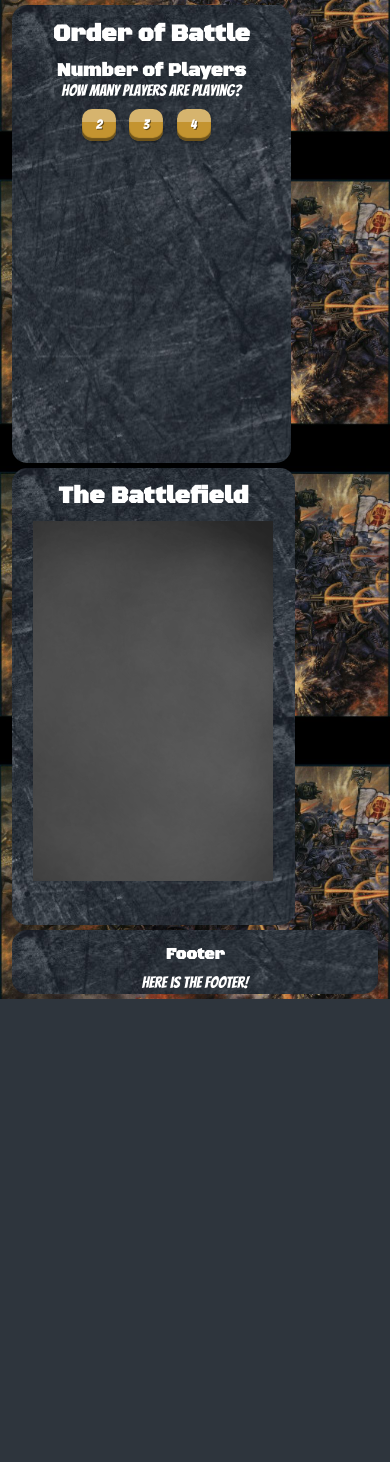
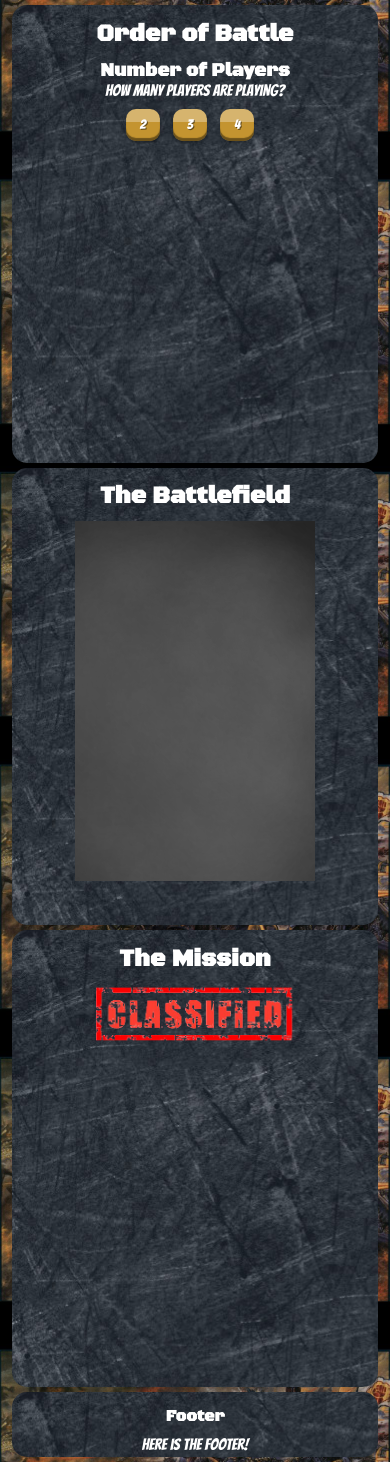
Before and after one commit to grumpusbumpus/40K-Battle-Generator, a PHP site: page / in a window 390 px wide. Shown: the part 137-1599 px from the top of the page. Before the commit the page ends 1136 px from the top, so only its background shows below. Run offline with PHP 8.4, Linux system fonts and the light colour scheme.

Commit message:
Starting work on logic flow
+-added "shrink battlefield" function to adjust canvas size
+-added functionality for displaying mission rules
+-adjusted process flow functions
+-changed CSS to correct improper responsive design behavior

```diff
--- a/40k/index.php
+++ b/40k/index.php
@@ -20,27 +20,28 @@
 
 	<div id="content">
 		<h2>Order of Battle</h2>
-		<div id="step1">
+		<div id="step1" class="hidden">
 			<h3>Number of Players</h3>
 			<p>How many players are playing?</p>
-			<button onclick="show('step2');hide('step1');player_count=2;">2</button>
-			<button onclick="show('step2');hide('step1');player_count=3;">3</button>
-			<button onclick="show('step2');hide('step1');player_count=4;">4</button>
+			<button onclick="step2(2);">2</button>
+			<button onclick="step2(3);">3</button>
+			<button onclick="step2(4);">4</button>
 		</div>
 		<div id="step2" class="hidden">
+			<h3>Number of Factions</h3>
+			<p>How many <span tip="Two or more players fighting on the same side are considered a faction.">factions</span> are fighting?</p>
+			<button onclick="step3(2);">2</button>
+			<button onclick="step3(4);">4</button>
+		</div>
+		<div id="step3" class="hidden">
 			<h3>Build Armies</h3>
 			<p>Each <span tip="Two or more players fighting on the same side are considered a faction.">faction's</span> army is built with how many points?</p>
-			<button onclick="game_size='small';hide('step2');show('step3');">500 Points or Less</button>
-			<button onclick="game_size='large';hide('step2');show('step3');">More than 500 Points</button>
 		</div>
-		<div id="step3" class="hidden">
+		<div id="step4" class="hidden">
 			<h3>Generate Mission</h3>
 			<p>Are you playing a standard or special mission?</p>
-			<button onclick="gen_mission('standard')">Standard Mission</button>
-			<button onclick="gen_mission('special')">Special Mission</button>
-		</div>
-		<div id="step4" class="hidden">
-			<h3>Generate Deployment Style</h3>
+			<button onclick="step5(0);">Standard Mission</button>
+			<button onclick="step5(1);">Special Mission</button>
 		</div>
 		<div id="step5" class="hidden">
 			<h3>Deploy Fortifications</h3>
@@ -64,34 +65,121 @@
 
 	<div id="middle">
 		<h2>The Battlefield</h2>
-		<div class="centered">
 			<canvas id="battlefield" class="centered" width="240px" height="360px"></canvas>
 			<img src="images/fog.png" id="fog" class="hidden"/>
-		</div>
 	</div>
 
 	<div id="sidebar">
-		<h2>The Mission</h2>
-		<div>
+		<h2 id="the_mission">The Mission</h2>
+		<img id="classified" src="images/classified.png" width="200" alt="classified" class="centered"/>
+
+		<!-- Small Missions -->
+
+		<div id="suicide_mission" class="hidden">
+			<h2>Suicide Mission</h2>
 			<h3>Special Rules</h3>
-			<div id="special">
-			</div>
+			<h3>Primary Objectives</h3>
+			<h3>Secondary Objectives</h3>
+			<h3>Game Length</h3>
 		</div>
-		<div>
+		<div id="battleforce_recon" class="hidden">
+			<h2>Battleforce Recon</h2>
+			<h3>Special Rules</h3>
 			<h3>Primary Objectives</h3>
-			<div id="primary">
-			</div>
+			<h3>Secondary Objectives</h3>
+			<h3>Game Length</h3>
 		</div>
-		<div>
+
+		<!-- Standard Missions -->
+
+		<div id="crusade" class="hidden">
+			<h2>Crusade</h2>
+			<h3>Special Rules</h3>
+			<h3>Primary Objectives</h3>
 			<h3>Secondary Objectives</h3>
-			<div id="secondary">
-			</div>
+			<h3>Game Length</h3>
 		</div>
-		<div>
+		<div id="purge_the_alien" class="hidden">
+			<h2>Purge the Alien</h2>
+			<h3>Special Rules</h3>
+			<h3>Primary Objectives</h3>
+			<h3>Secondary Objectives</h3>
 			<h3>Game Length</h3>
-			<div id="length">
-			</div>
 		</div>
+		<div id="big_guns_never_tire" class="hidden">
+			<h2>Big Guns Never Tire</h2>
+			<h3>Special Rules</h3>
+			<h3>Primary Objectives</h3>
+			<h3>Secondary Objectives</h3>
+			<h3>Game Length</h3>
+		</div>
+		<div id="the_scouring" class="hidden">
+			<h2>The Scouring</h2>
+			<h3>Special Rules</h3>
+			<h3>Primary Objectives</h3>
+			<h3>Secondary Objectives</h3>
+			<h3>Game Length</h3>
+		</div>
+		<div id="the_emperors_will" class="hidden">
+			<h2>The Emperor's Will</h2>
+			<h3>Special Rules</h3>
+			<h3>Primary Objectives</h3>
+			<h3>Secondary Objectives</h3>
+			<h3>Game Length</h3>
+		</div>
+		<div id="the_relic" class="hidden">
+			<h2>The Relic</h2>
+			<h3>Special Rules</h3>
+			<h3>Primary Objectives</h3>
+			<h3>Secondary Objectives</h3>
+			<h3>Game Length</h3>
+		</div>
+
+		<!-- Special Missions -->
+
+		<div id="" class="hidden">
+			<h2></h2>
+			<h3>Special Rules</h3>
+			<h3>Primary Objectives</h3>
+			<h3>Secondary Objectives</h3>
+			<h3>Game Length</h3>
+		</div>
+		<div id="" class="hidden">
+			<h2></h2>
+			<h3>Special Rules</h3>
+			<h3>Primary Objectives</h3>
+			<h3>Secondary Objectives</h3>
+			<h3>Game Length</h3>
+		</div>
+		<div id="" class="hidden">
+			<h2></h2>
+			<h3>Special Rules</h3>
+			<h3>Primary Objectives</h3>
+			<h3>Secondary Objectives</h3>
+			<h3>Game Length</h3>
+		</div>
+		<div id="" class="hidden">
+			<h2></h2>
+			<h3>Special Rules</h3>
+			<h3>Primary Objectives</h3>
+			<h3>Secondary Objectives</h3>
+			<h3>Game Length</h3>
+		</div>
+		<div id="" class="hidden">
+			<h2></h2>
+			<h3>Special Rules</h3>
+			<h3>Primary Objectives</h3>
+			<h3>Secondary Objectives</h3>
+			<h3>Game Length</h3>
+		</div>
+		<div id="" class="hidden">
+			<h2></h2>
+			<h3>Special Rules</h3>
+			<h3>Primary Objectives</h3>
+			<h3>Secondary Objectives</h3>
+			<h3>Game Length</h3>
+		</div>
+
 	</div>
 
 	<div id="footer">
--- a/40k/scripts/40k.js
+++ b/40k/scripts/40k.js
@@ -4,56 +4,235 @@
  *
  */
 
- var player_count = 0;	//	The number of players in the game
- var game_size = "";	//	How large the game is, to determine battlefield size
- var mission_typ = "";	//	Standard vs. Special Missions
+ var player_count;	//	The number of players in the game
+ var faction_count;	//	How many sides are fighting in the battle (2 or 4);
+ var game_size;	//	How large the game is, to determine battlefield size
 
 /**
  *
- *	TODO:	Function to Initialize on page load
+ *	Function to Initialize on page load
  *
  */
 
 function init()
 {
 	add_tooltips();
+	step1();
 }
 
 /**
  *
- *	TODO:	Function to generate terrain features
+ *	Step1: Ask for number of players
+ *
+ */
+
+function step1()
+{
+	show("step1");
+}
+
+/**
+ *
+ *	Step2: Ask for number of factions
+ *
+ */
+
+function step2(players)
+{
+	player_count = players;
+	hide("step1");
+	if(player_count == 4)
+	{
+		show("step2");
+	}
+	else
+	{
+		step3(2);
+	}
+
+}
+
+ /**
+ *
+ *	Step3: Ask for game size
+ *
+ */
+
+function step3(factions)
+{
+	faction_count = factions;
+	hide("step2");
+	show("step3");
+	if(faction_count == 2)
+	{
+		var button = document.createElement('button');
+		button.setAttribute('id','3button1');
+		button.innerHTML='Less than 500 points';
+		button.setAttribute('onclick','step4(0);');
+		document.getElementById("step3").appendChild(button);
+
+		button = document.createElement('button');
+		button.setAttribute('id','3button2');
+		button.innerHTML='500 points';
+		button.setAttribute('onclick','step4(1);');
+		document.getElementById("step3").appendChild(button);
+
+		button = document.createElement('button');
+		button.setAttribute('id','3button3');
+		button.innerHTML='More than 500 points';
+		button.setAttribute('onclick','step4(2);');
+		document.getElementById("step3").appendChild(button);
+	}
+	else
+	{
+		var button = document.createElement('button');
+		button.setAttribute('id','3button1');
+		button.innerHTML='Less than 500 points';
+		button.setAttribute('onclick','step4(0);');
+		document.getElementById("step3").appendChild(button);
+
+		button = document.createElement('button');
+		button.setAttribute('id','3button2');
+		button.innerHTML='500 points';
+		button.setAttribute('onclick','step4(1);');
+		document.getElementById("step3").appendChild(button);
+	}
+}
+
+ /**
+ *
+ *	TODO:	Step 4: Ask for Mission Preference
+ *
+ */
+
+function step4(g_size)
+{
+	game_size = g_size;
+	hide("step3");
+	show("step4");
+	if(game_size < 2)
+	{
+		shrink_battlefield();
+		hide("the_mission");
+		hide("classified");
+	}
+	if(game_size == 0)
+	{
+		show("suicide_mission");
+		step5();
+	}
+	else if(game_size == 1)
+	{
+		show("battleforce_recon");
+		step5();
+	}
+}
+
+ /**
+ *
+ *	TODO:	Step 5: Generate Random Mission
+ *
+ */
+
+function step5(mission_type)
+{
+	hide("the_mission");
+	hide("classified");
+	hide("step4");
+	show("step5");
+	if(game_size = 2)
+	{
+		if(mission_type == 0) // Standard Mission
+		{
+			var roll = rollD6();
+			switch(roll)
+			{
+				case 1:
+					show('crusade');
+					break;
+				case 2:
+					show('purge_the_alien');
+					break;
+				case 3:
+					show('big_guns_never_tire');
+					break;
+				case 4:
+					show('the_scouring');
+					break;
+				case 5:
+					show('the_emperors_will');
+					break;
+				case 6:
+					show('the_relic');
+					break;
+			}
+		}
+		else // Special Mission
+		{
+
+		}
+	}
+	step6();
+}
+
+ /**
+ *
+ *	TODO:	Step 6: Profit?
+ *
+ */
+
+function step6()
+{
+
+}
+
+ /**
+ *
+ *	TODO:	Shrink Battlefield
+ *
+ */
+
+function shrink_battlefield()
+{
+	document.getElementById("battlefield").setAttribute("height","240");
+	document.getElementById("battlefield").setAttribute("style","margin-top: 25%;");
+}
+
+ /**
+ *
+ *	TODO:	Step5
  *
  */
 
  /**
  *
- *	TODO:	Function to generate battlefield map
+ *	TODO:	Step6
  *
  */
 
-/**
+ /**
  *
- *	TODO:	Function to generate objectives
+ *	TODO:	Step7
  *
  */
 
-/**
+ /**
  *
- *	TODO:	Function to generate mission
+ *	TODO:	Step8
  *
  */
 
- function gen_mission()
- {
-	if(game_size=='small')
-	{
+ /**
+ *
+ *	TODO:	Step9
+ *
+ */
 
-	}
-	else
-	{
-
-	}
- }
+ /**
+ *
+ *	TODO:	Step10
+ *
+ */
 
 /**
  *
--- a/40k/scripts/battlefield.js
+++ b/40k/scripts/battlefield.js
@@ -1,4 +1,5 @@
 // Painting fog onto the canvas
+
 var count = 6;
 var fog = new Raster('fog');
 var symbol = new Symbol(fog);
--- a/40k/styles/styles.css
+++ b/40k/styles/styles.css
@@ -175,6 +175,27 @@ STRUCTURE
 	padding: 0 15px;
 }
 
+/**********************************
+Experimenting with background image
+**********************************/
+
+#content,#middle,#sidebar,#header,#footer {
+	color: #fff;
+	background: #f8f8f8 url('../images/blue_tile.jpg');
+	border-image: url('../images/vent.jpg') 30 30 stretch;
+	border-width: 20px;
+}
+#content {
+	width: 250px;
+}
+#middle {
+width: 254px;
+}
+#sidebar {
+	width: 230px;
+}
+
+
 /************************************************************************************
 MEDIA QUERIES
 *************************************************************************************/
@@ -185,11 +206,11 @@ MEDIA QUERIES
 		width: 94%;
 	}
 	#content {
-		width: 41%;
+		width: 35%;
 		padding: 1% 4%;
 	}
 	#middle {
-		width: 41%;
+		width: 35%;
 		padding: 1% 4%;
 		margin: 0px 0px 5px 5px;
 		float: right;
@@ -208,16 +229,10 @@ MEDIA QUERIES
 	h1 {
 		font-size: 24px;
 	}
-	#battlefield {
-		left: 25px;
-	}
-	#battlefield_border {
-		left:4px;
-	}
-
 }
 
-/* for 800px or less
+/* for 800px or less */
+/*
 @media screen and (max-width: 800px) {
 
 	#pagewrap {
@@ -241,8 +256,9 @@ MEDIA QUERIES
 }
 */
 
+
 /* for 700px or less */
-@media screen and (max-width: 600px) {
+@media screen and (max-width: 700px) {
 
 	#content {
 		width: auto;
@@ -262,23 +278,7 @@ MEDIA QUERIES
 	h1 {
 		font-size: 24px;
 	}
-	#battlefield {
-		left: 21px;
-	}
-	#battlefield_border {
-		left:0px;
-	}
 
-}
-
-/* for 600px or less */
-@media screen and (max-width: 600px) {
-	#battlefield {
-		left: 121px;
-	}
-	#battlefield_border {
-		left:100px;
-	}
 }
 
 /* for 480px or less */
@@ -287,37 +287,11 @@ MEDIA QUERIES
 	#header {
 		height: auto;
 	}
-	h1 {
-		font-size: 24px;
-	}
-	#sidebar {
-		display: none;
-	}
-	#battlefield {
-		left: 71px;
-	}
-	#battlefield_border {
-		left:50px;
-	}
 
 }
 
 /* border & guideline (you can ignore these) */
-#content {
-	background: #f8f8f8;
-}
-#middle {
-	background: #f8f8f8;
-}
-#header {
-	background: #f8f8f8;
-}
-#footer{
-	background: #f8f8f8;
-}
-#sidebar {
-	background: #f8f8f8;
-}
+
 #header, #content, #middle, #sidebar {
 	margin-bottom: 5px;
 }
@@ -325,23 +299,3 @@ MEDIA QUERIES
 #pagewrap, #header, #content, #middle, #sidebar, #footer {
 	border-radius: 15px;
 }
-
-/**********************************
-Experimenting with background image
-**********************************/
-
-#content,#middle,#sidebar,#header,#footer {
-	color: #fff;
-	background: #f8f8f8 url('../images/blue_tile.jpg');
-	border-image: url('../images/vent.jpg') 30 30 stretch;
-	border-width: 20px;
-}
-#content {
-	width: 250px;
-}
-#middle {
-width: 254px;
-}
-#sidebar {
-	width: 230px;
-}
```
Also changed, not shown: 40k/changes.txt (+4 -7 lines), 40k/images/classified.png (added).
